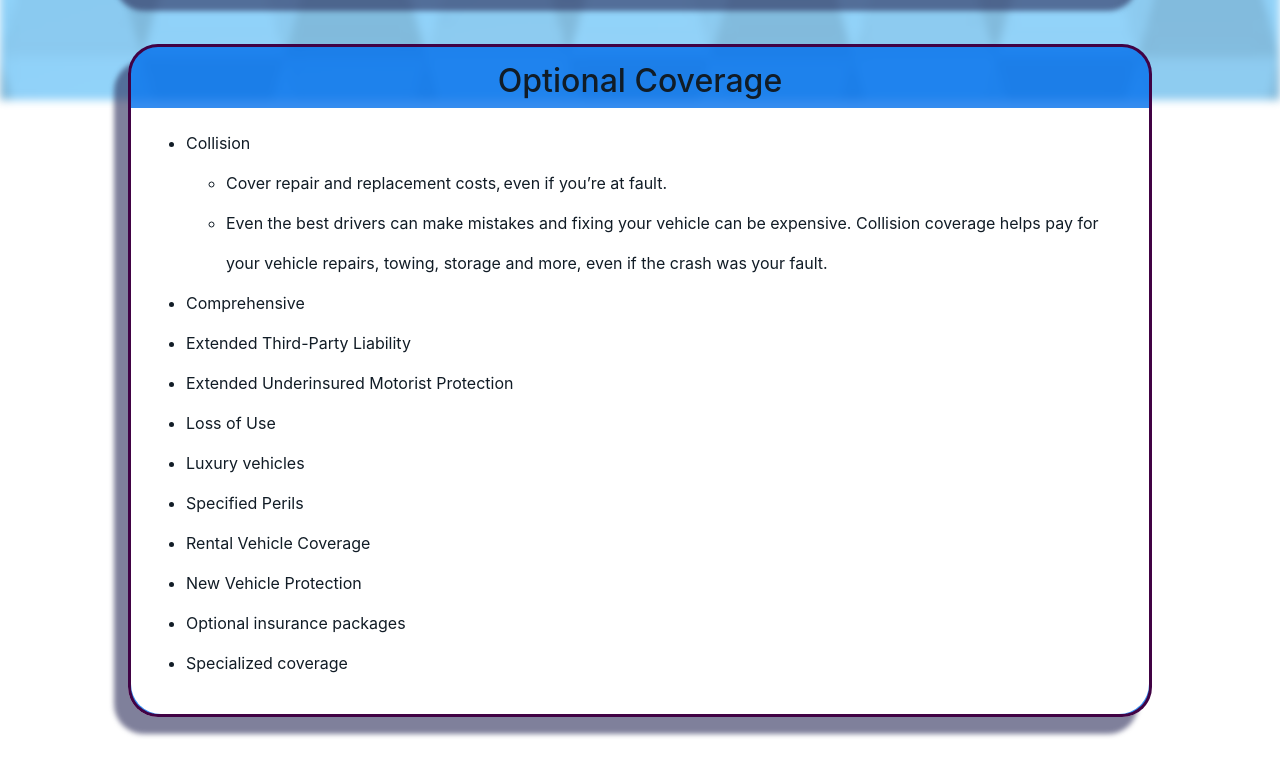
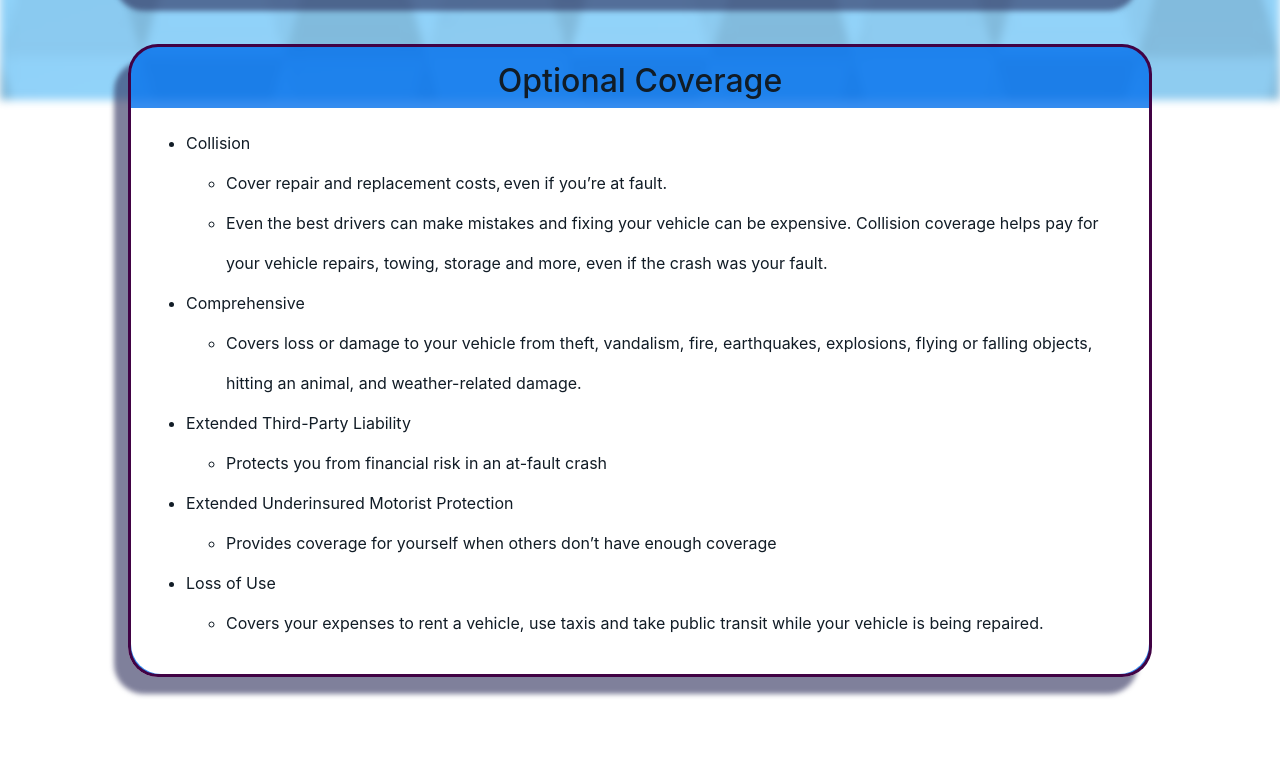
Before and after one commit to maikolcw/Car-Reassurance, a plain HTML site: page CoverageOptions.html in a window 1280 px wide. Shown: the part 700-1475 px from the top of the page. Drawn offline with nearby package versions, Linux system fonts and the light colour scheme; no server answers; a script that the page names is missing.

Commit message:
updated coverage options

```diff
--- a/CoverageOptions.html
+++ b/CoverageOptions.html
@@ -87,19 +87,29 @@
                         <ul>
                             <li>Cover repair and replacement costs, even if you’re at fault.</li>
                             <li>Even the best drivers can make mistakes and fixing your vehicle can be expensive. Collision coverage
-                                helps pay for your vehicle repairs, towing, storage and more, even if the crash was your fault.
-                            </li>
+                                helps pay for your vehicle repairs, towing, storage and more, even if the crash was your fault.</li>
                         </ul>
+
                         <li>Comprehensive</li>
+                        <ul>
+                            <li>Covers loss or damage to your vehicle from theft, vandalism, fire, earthquakes, explosions,
+                                flying or falling objects, hitting an animal, and weather-related damage.</li>
+                        </ul>
+
                         <li>Extended Third-Party Liability</li>
+                        <ul>
+                            <li>Protects you from financial risk in an at-fault crash</li>
+                        </ul>
+
                         <li>Extended Underinsured Motorist Protection </li>
+                        <ul>
+                            <li>Provides coverage for yourself when others don’t have enough coverage</li>
+                        </ul>
+
                         <li>Loss of Use </li>
-                        <li>Luxury vehicles</li>
-                        <li>Specified Perils </li>
-                        <li>Rental Vehicle Coverage </li>
-                        <li>New Vehicle Protection </li>
-                        <li>Optional insurance packages </li>
-                        <li>Specialized coverage </li>
+                        <ul>
+                            <li>Covers your expenses to rent a vehicle, use taxis and take public transit while your vehicle is being repaired.</li>
+                        </ul>
                     </ul>
                 </div>
             </div>
```
